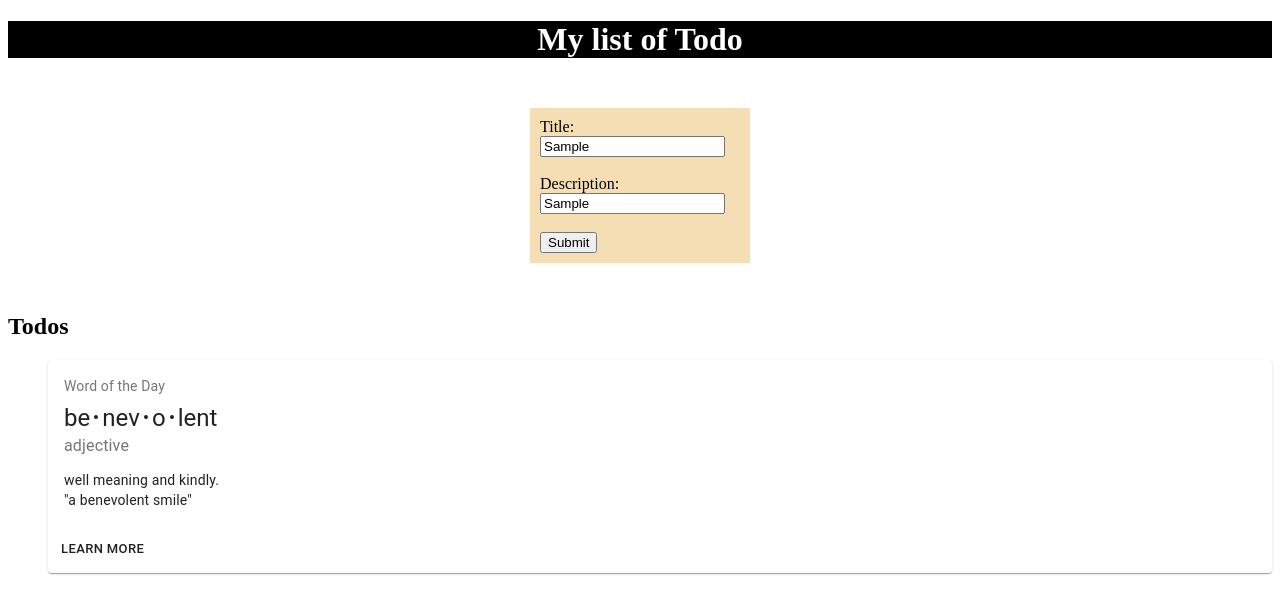
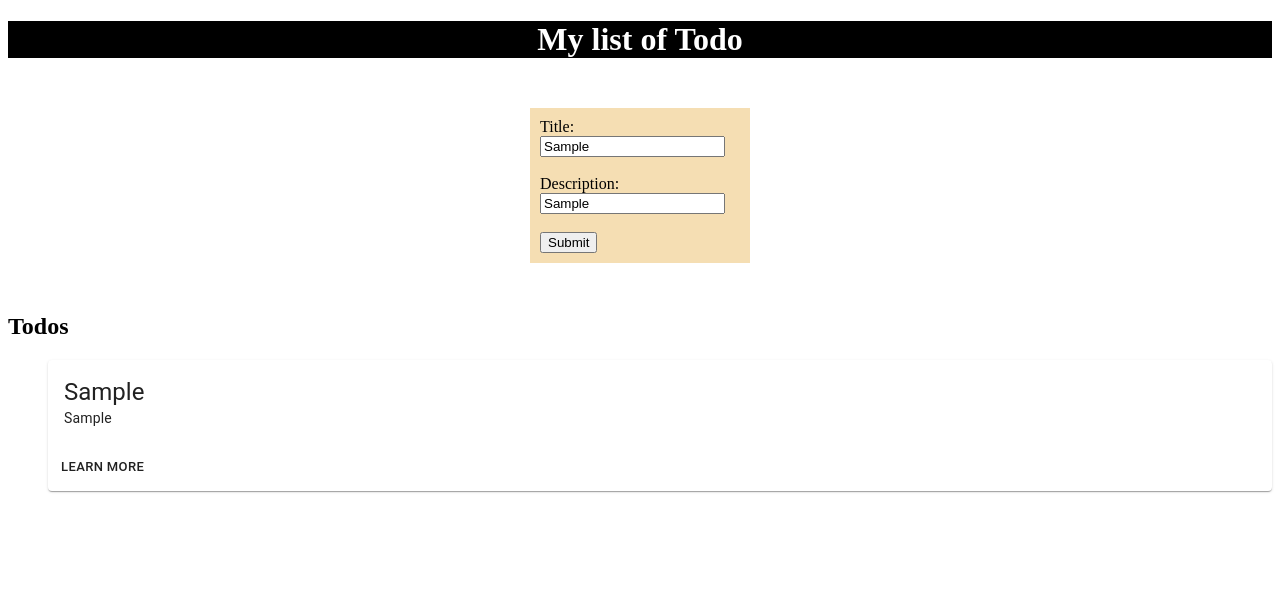
Before and after one commit to SamuelGouret/React-Todo, a React (Create React App) app in the folder app/: page / in a window 1280 px wide. Both pictures are taken after typing "Sample", "Sample" into the empty fields and a click on the input "Submit". Shown: the top 614 px of the page. Built offline with nearby package versions, Linux system fonts and the light colour scheme.

Commit message:
Display Todo as Card

```diff
--- a/app/src/components/card.js
+++ b/app/src/components/card.js
@@ -30,26 +30,16 @@ export default function CardTodo({todo}) {
     const classes = useStyles();
     const bull = <span className={classes.bullet}>•</span>;
 
-    console.log("CardTodo: " + todo);
-
     return(
 
         <div>
         <Card className={classes.root}>
           <CardContent>
-            <Typography className={classes.title} color="textSecondary" gutterBottom>
-              Word of the Day
-            </Typography>
             <Typography variant="h5" component="h2">
-              be{bull}nev{bull}o{bull}lent
-            </Typography>
-            <Typography className={classes.pos} color="textSecondary">
-              adjective
+              {todo.title}
             </Typography>
             <Typography variant="body2" component="p">
-              well meaning and kindly.
-              <br />
-              {'"a benevolent smile"'}
+              {todo.description}
             </Typography>
           </CardContent>
           <CardActions>
```
Also changed, not shown: 1 other file (tests, documents, lock files or other folders).
